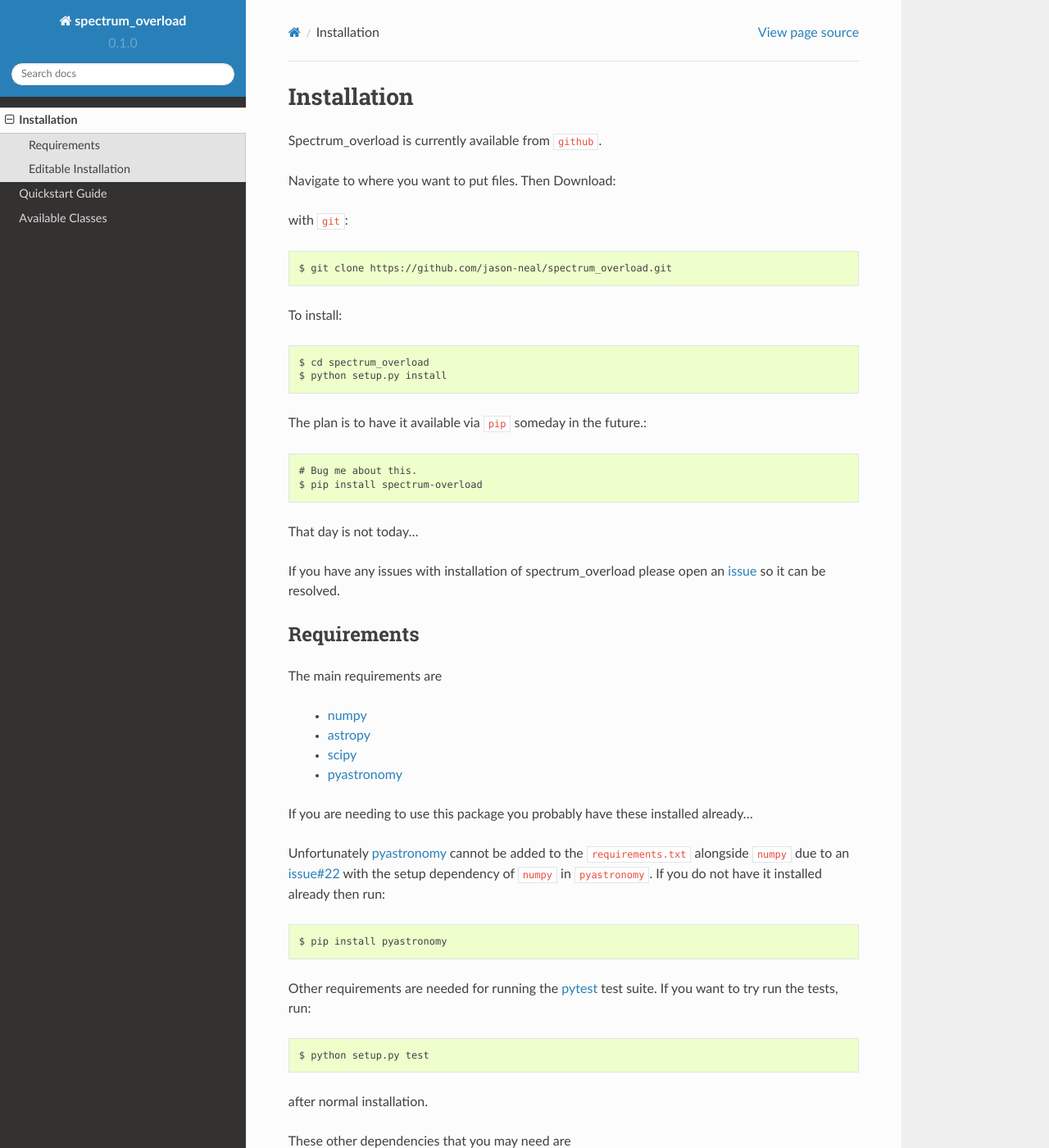
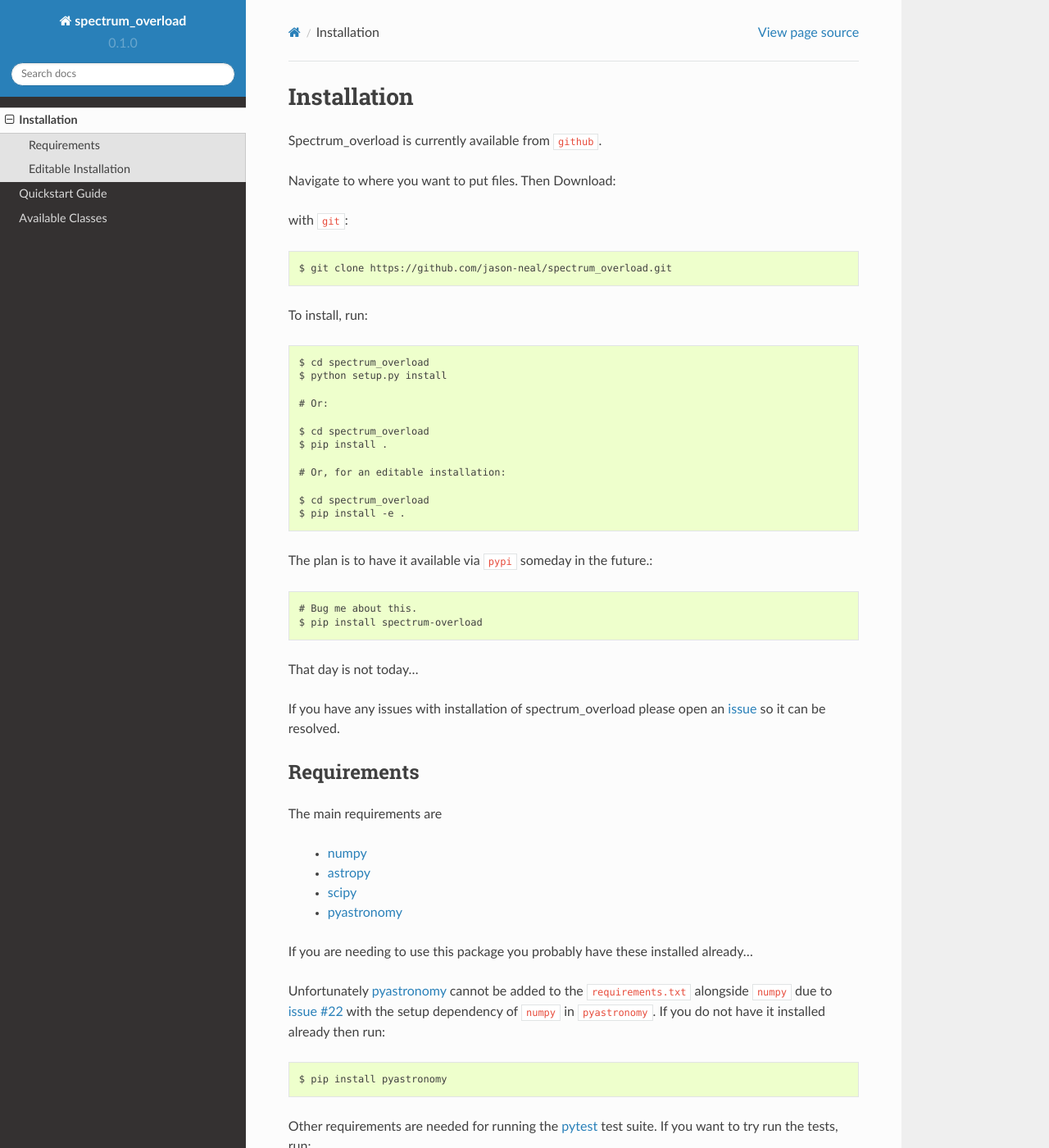
Before and after one commit to jason-neal/spectrum_overload, a Sphinx documentation site: the page built from docs/installation.rst, in a window 1280 px wide and 1400 px high. Shown: the whole window at 82% size. Built offline with Sphinx 7.4.7 and the Read the Docs theme 2.0.0, drawn with Linux system fonts in a browser that asks for light colours.

Commit message:
Add editable installation to docs.

```diff
--- a/docs/installation.rst
+++ b/docs/installation.rst
@@ -13,12 +13,22 @@ with ``git``::
 
     $ git clone https://github.com/jason-neal/spectrum_overload.git
 
-To install::
+To install, run::
 
     $ cd spectrum_overload
     $ python setup.py install
 
-The plan is to have it available via ``pip`` someday in the future.::
+    # Or:
+
+    $ cd spectrum_overload
+    $ pip install .
+
+    # Or, for an editable installation:
+
+    $ cd spectrum_overload
+    $ pip install -e .
+
+The plan is to have it available via ``pypi`` someday in the future.::
 
     # Bug me about this.
     $ pip install spectrum-overload
```
Also changed, not shown: other parts of docs/installation.rst (+1 -1 lines).
